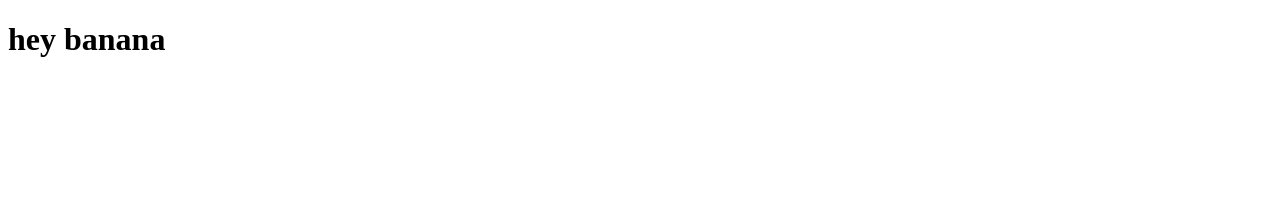
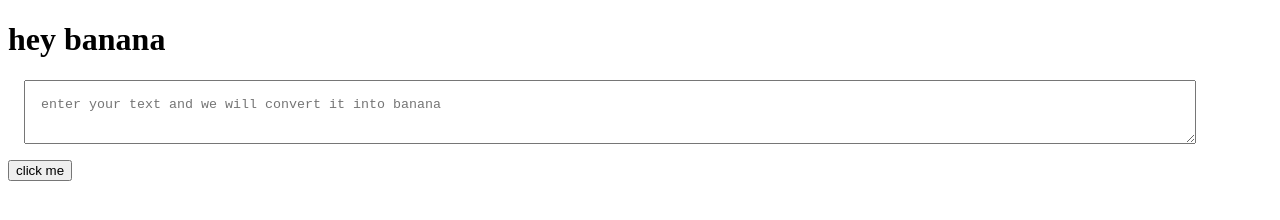
Before and after one commit to Jubair-saifi/Bnana-speak, a plain HTML site: page index.html in a window 1280 px wide. Drawn offline with Linux system fonts and the light colour scheme.

Commit message:
docs: creating files

```diff
--- /dev/null
+++ b/app.js
@@ -0,0 +1,13 @@
+// console.log("from diffrent file")
+// var username=prompt("enter the usename");
+// alert("is this correct name?"+username);
+
+var text=document.querySelector("#text");
+
+
+var btnTranselate=document.querySelector("#btn-transelate");
+btnTranselate.addEventListener("click",function addEventListener(){
+  console.log("clicked");
+  console.log(text.value);
+
+})
--- a/index.html
+++ b/index.html
@@ -5,8 +5,12 @@
   <meta http-equiv="X-UA-Compatible" content="IE=edge">
   <meta name="viewport" content="width=device-width, initial-scale=1.0">
   <title>Banana speak</title>
+  <link rel="stylesheet" href="style.css">
 </head>
 <body>
   <h1>hey banana</h1>
+  <textarea placeholder="enter your text and we will convert it into banana" id="text"></textarea>
+  <button id="btn-transelate">click me</button>
+  <script src="app.js" type="text/javascript"></script>
 </body>
 </html>
--- /dev/null
+++ b/style.css
@@ -0,0 +1,7 @@
+textarea{
+  width:90%;
+  height:10hv;
+  display: block;
+  margin:1rem;
+  padding: 1rem;
+}
```
